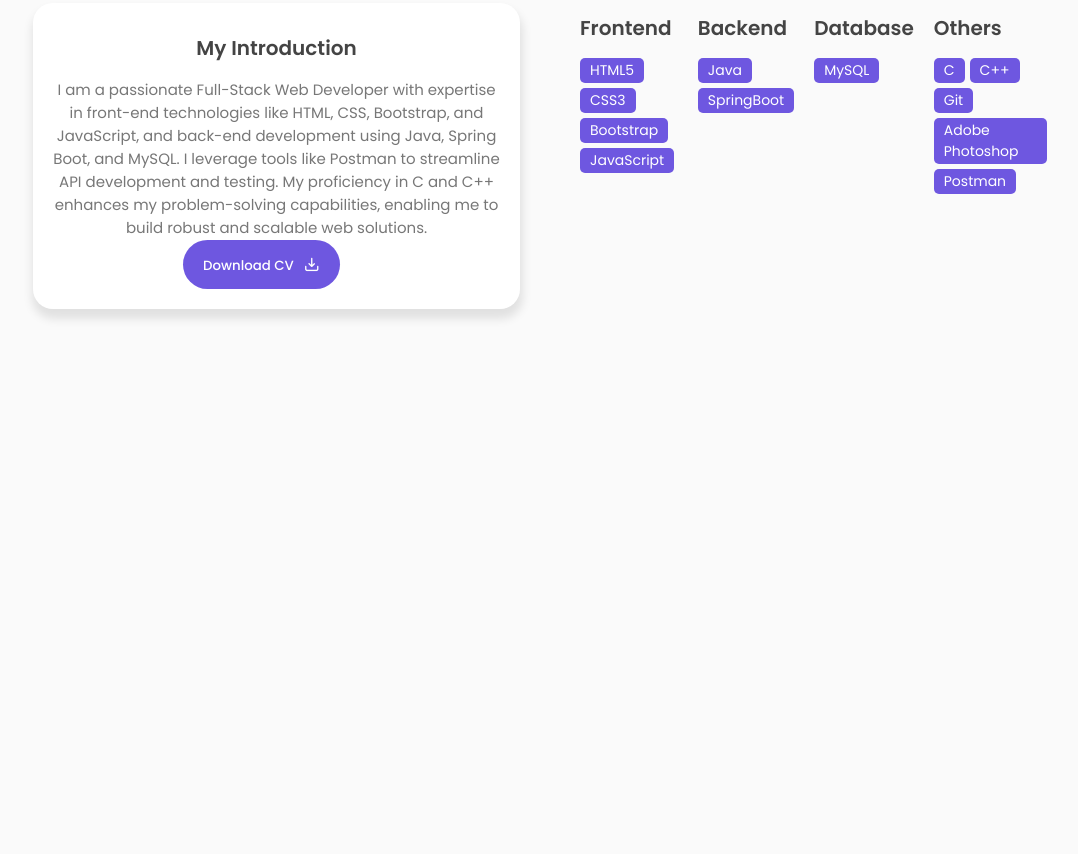
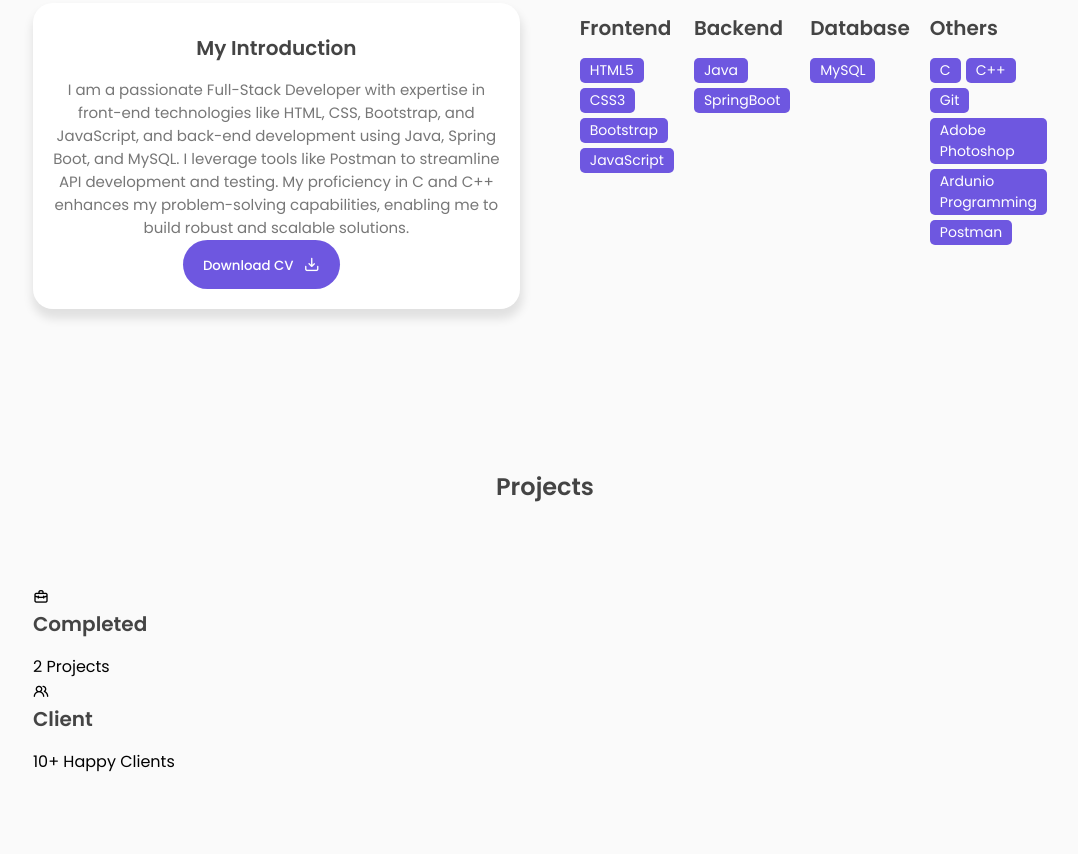
Before and after one commit to sandeshkhadka10/Portfolio-4th-sem-project, a plain HTML site: page index.html in a window 1280 px wide. Shown: the part 992-1846 px from the top of the page, without its empty margins (95-1173 px from the left). Before the commit the page ends 1381 px from the top, so only its background shows below. Drawn offline with nearby package versions, Linux system fonts and the light colour scheme.

Commit message:
projects added

```diff
--- a/index.html
+++ b/index.html
@@ -103,7 +103,7 @@
                 <div class="col">
                     <div class="about-info">
                         <h3>My Introduction</h3>
-                        <p>I am a passionate Full-Stack Web Developer with expertise in front-end technologies like HTML, CSS, Bootstrap, and JavaScript, and back-end development using Java, Spring Boot, and MySQL. I leverage tools like Postman to streamline API development and testing. My proficiency in C and C++ enhances my problem-solving capabilities, enabling me to build robust and scalable web solutions.</p>
+                        <p>I am a passionate Full-Stack Developer with expertise in front-end technologies like HTML, CSS, Bootstrap, and JavaScript, and back-end development using Java, Spring Boot, and MySQL. I leverage tools like Postman to streamline API development and testing. My proficiency in C and C++ enhances my problem-solving capabilities, enabling me to build robust and scalable solutions.</p>
                         <div class = "about-btn">
                             <button class="btn">Download CV<i class="uil uil-import"></i></button>
                         </div>
@@ -149,13 +149,32 @@
                             <span>C++</span>
                             <span>Git</span>
                             <span>Adobe Photoshop</span>
+                            <span>Ardunio Programming</span>
                             <span>Postman</span>
                         </div>
                     </div>
                 </div>
             </div>
+         </section>
 
-         </section>
+         <!-- Projects -->
+          <section class="section" id="projects">
+            <div class="top-header">
+                <h1>Projects</h1>
+            </div>
+            <div class="project-container">
+                <div class="project-box">
+                    <i class="uil uil-briefcase-alt"></i>
+                    <h3>Completed</h3>
+                    <label>2 Projects</label>
+                </div>
+                <div class="project-box">
+                    <i class="uil uil-users-alt"></i>
+                    <h3>Client</h3>
+                    <label>10+ Happy Clients</label>
+                </div>
+            </div>
+          </section>
 
      </main>
 
```
